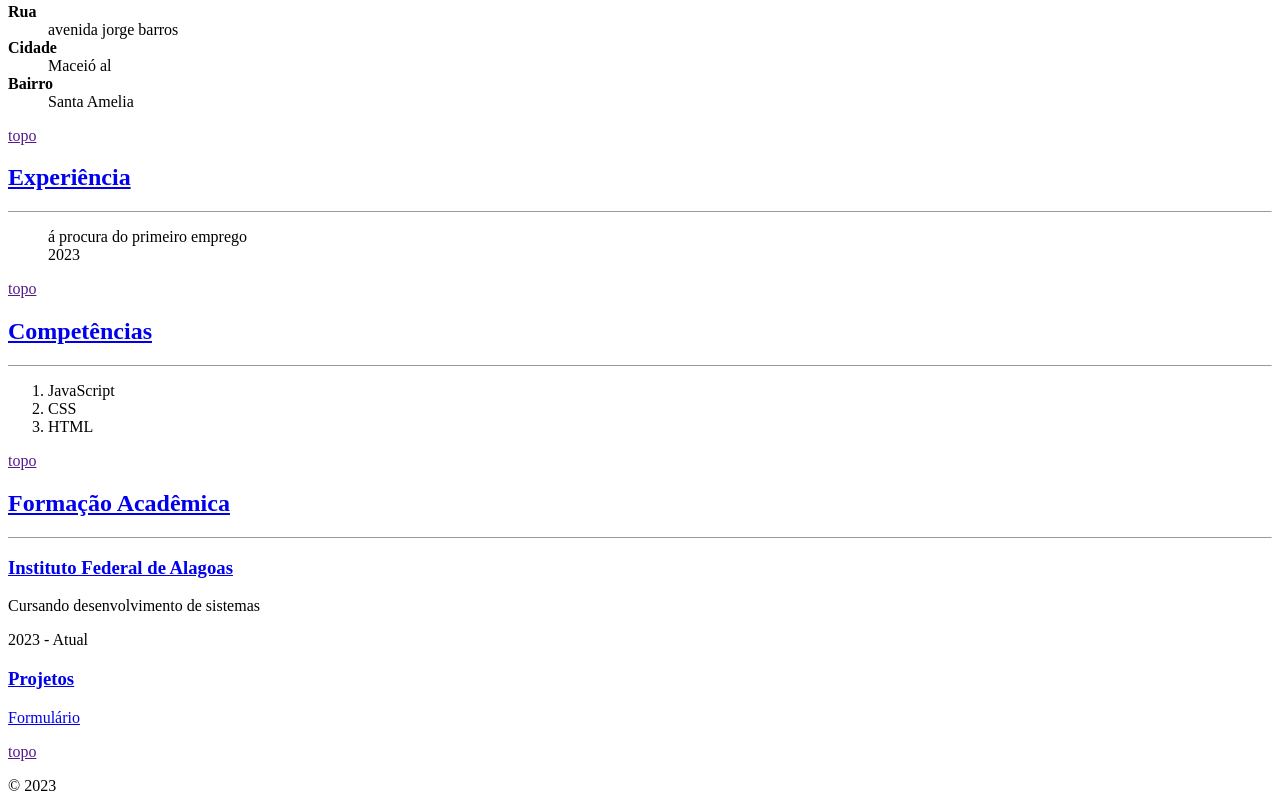
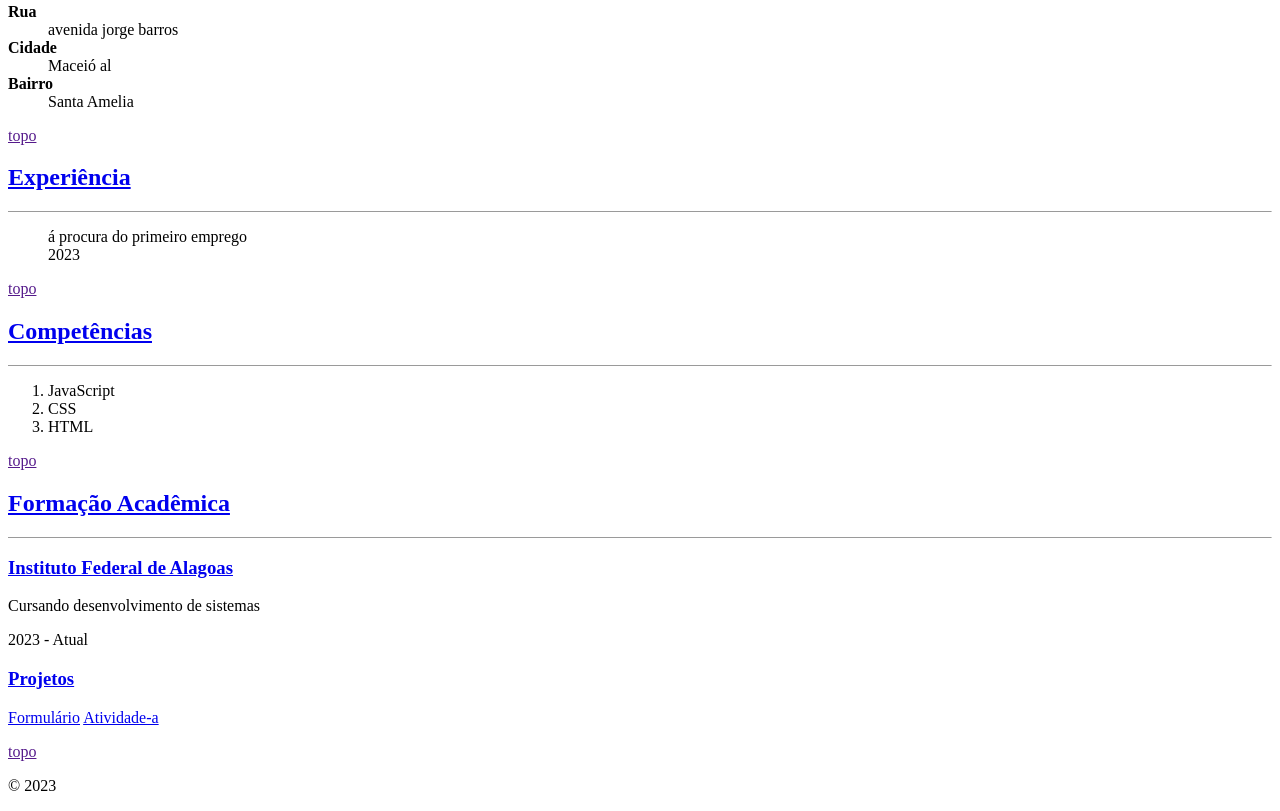
Before and after one commit to NicolleCristine/atividade03, a plain HTML site: page index.html in a window 1280 px wide. Shown: the part 557-1368 px from the top of the page. Drawn offline with Linux system fonts and the light colour scheme.

Commit message:
Update index.html

```diff
--- a/index.html
+++ b/index.html
@@ -72,6 +72,7 @@
       <a href="projetos">Projetos</a>
     </h3>
       <a href="formulario.html">Formulário</a>
+      <a href="atividade-a.html">Atividade-a</a>
 
       <p><a href=>topo</a></p>
       <p>© 2023</p>
```
